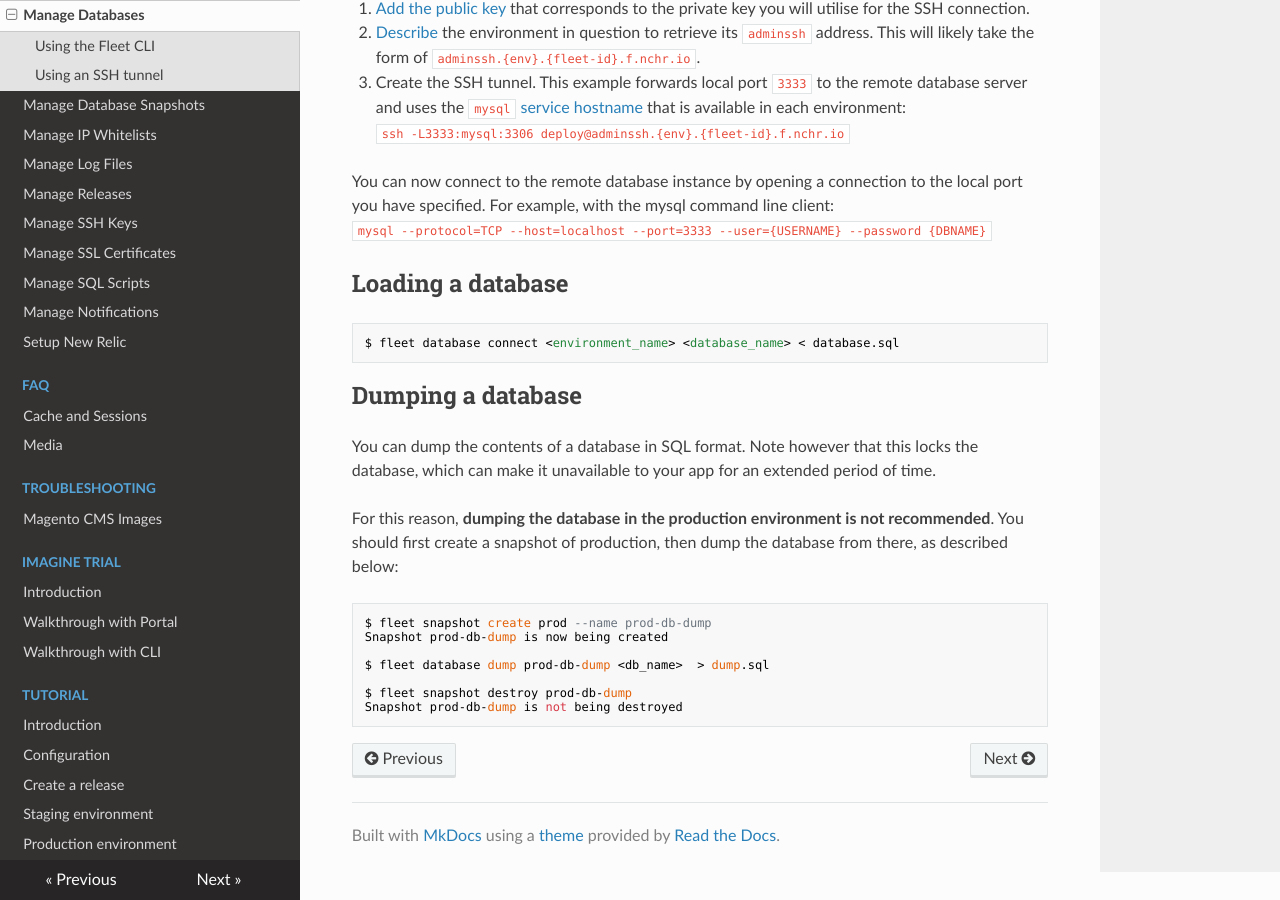
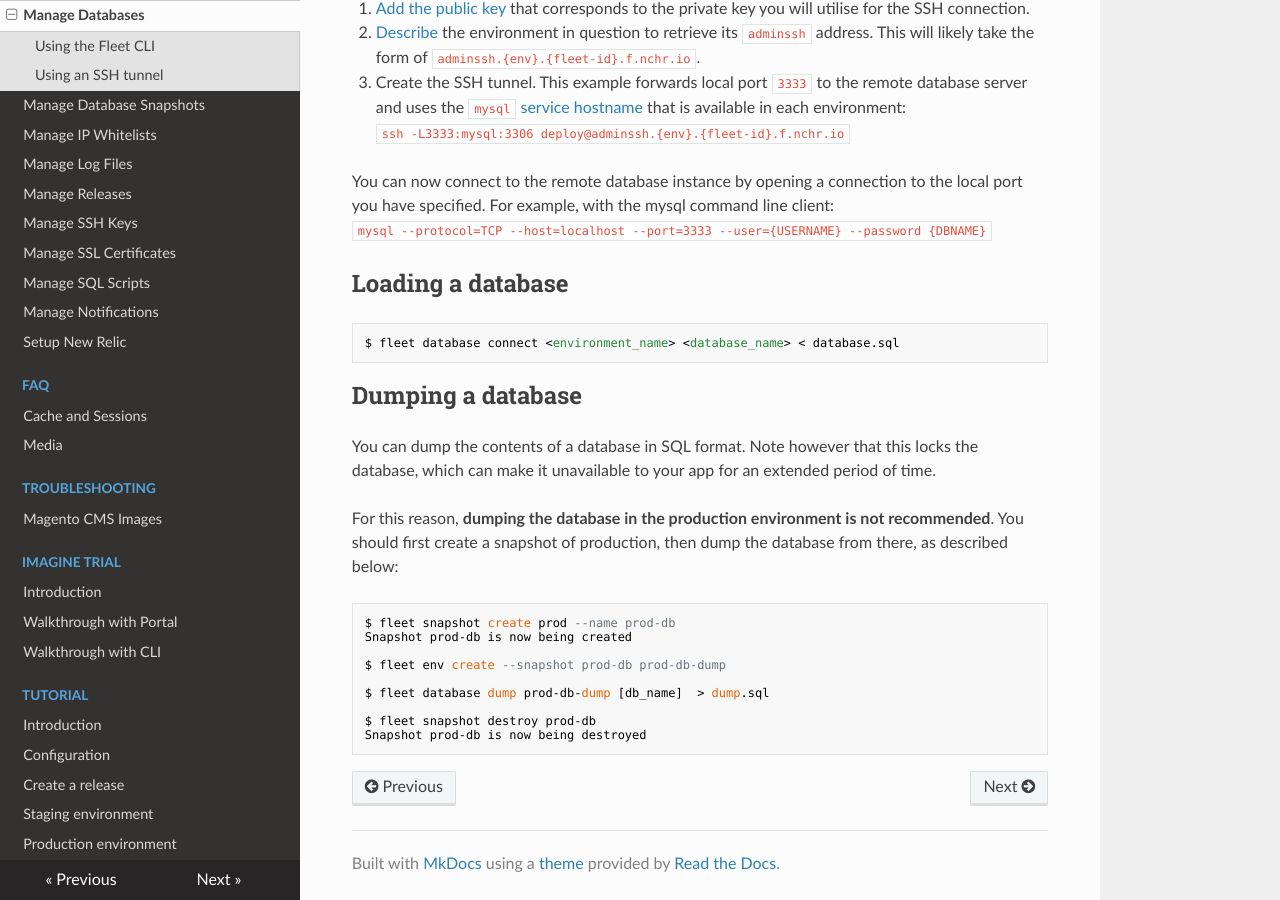
Before and after one commit to anchor/fleet-magento-docs, an MkDocs documentation site: the page built from docs/how-to/manage-databases.md, in a window 1280 px wide and 900 px high, scrolled down 856 px. Built offline with MkDocs 1.6.1, drawn with Linux system fonts in a browser that asks for light colours; nearby versions of some CDN libraries; old or Windows-style settings are respelled for this version of MkDocs.

Commit message:
Fix db dump instructions, now actually does what it's meant to (probably)

````diff
--- a/docs/how-to/manage-databases.md
+++ b/docs/how-to/manage-databases.md
@@ -71,11 +71,13 @@ recommended**. You should first create a snapshot of production, then dump the
 database from there, as described below:
 
 ```
-$ fleet snapshot create prod --name prod-db-dump
-Snapshot prod-db-dump is now being created
+$ fleet snapshot create prod --name prod-db
+Snapshot prod-db is now being created
 
-$ fleet database dump prod-db-dump <db_name>  > dump.sql
+$ fleet env create --snapshot prod-db prod-db-dump
 
-$ fleet snapshot destroy prod-db-dump
-Snapshot prod-db-dump is not being destroyed
+$ fleet database dump prod-db-dump [db_name]  > dump.sql
+
+$ fleet snapshot destroy prod-db
+Snapshot prod-db is now being destroyed
 ```
````
